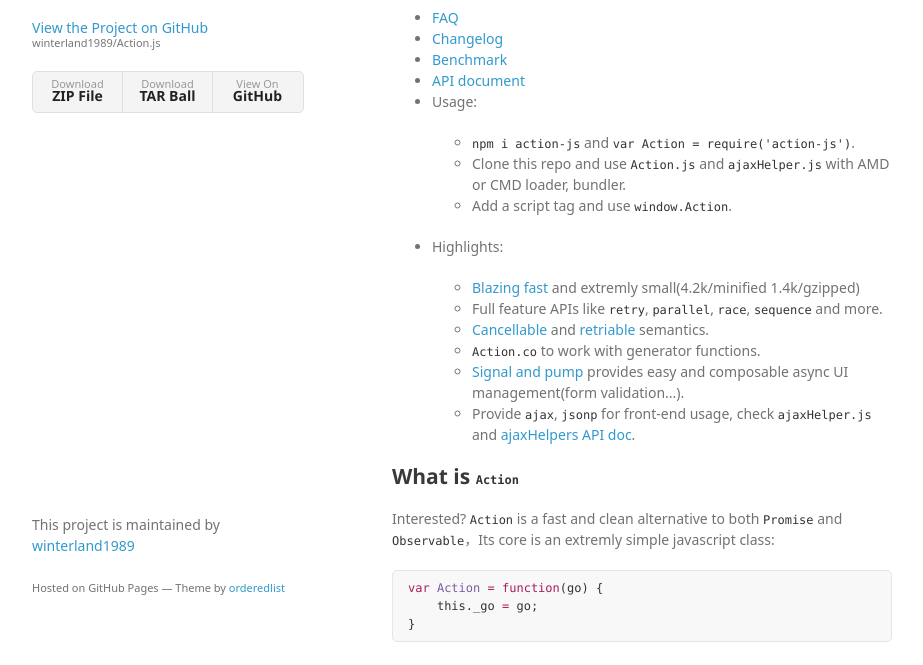
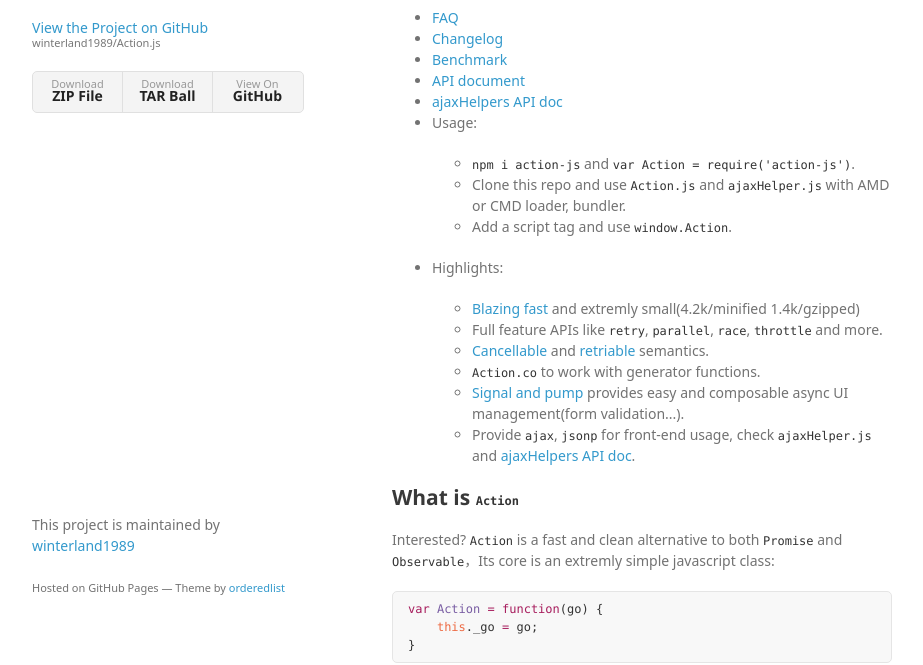
Before and after one commit to winterland1989/Action.js, a plain HTML site: page index.html in a window 1280 px wide. Shown: the part 133-798 px from the top of the page, without its empty margins (178-1101 px from the left). Drawn offline with Linux system fonts and the light colour scheme; a web font is replaced by a local one.

Commit message:
Create gh-pages branch via GitHub

```diff
--- a/index.html
+++ b/index.html
@@ -36,6 +36,7 @@
 <li><a href="#Changelog">Changelog</a></li>
 <li><a href="https://github.com/winterland1989/Action.js/wiki/Benchmark">Benchmark</a></li>
 <li><a href="https://github.com/winterland1989/Action.js/wiki/API-document">API document</a></li>
+<li><a href="https://github.com/winterland1989/Action.js/wiki/ajaxHelpers-API-document">ajaxHelpers API doc</a></li>
 <li>
 <p>Usage: </p>
 
@@ -52,7 +53,7 @@
 <ul>
 <li>
 <a href="https://github.com/winterland1989/Action.js/wiki/Benchmark">Blazing fast</a> and extremly small(4.2k/minified 1.4k/gzipped)</li>
-<li>Full feature APIs like <code>retry</code>, <code>parallel</code>, <code>race</code>, <code>sequence</code> and more.</li>
+<li>Full feature APIs like <code>retry</code>, <code>parallel</code>, <code>race</code>, <code>throttle</code> and more.</li>
 <li>
 <a href="https://github.com/winterland1989/Action.js/wiki/Return-value-of-go">Cancellable</a> and <a href="https://github.com/winterland1989/Action.js/wiki/Difference-from-Promise">retriable</a> semantics.</li>
 <li>
@@ -71,7 +72,7 @@
 <p>Interested? <code>Action</code> is a fast and clean alternative to both <code>Promise</code> and <code>Observable</code>，Its core is an extremly simple javascript class:</p>
 
 <div class="highlight highlight-source-js"><pre><span class="pl-k">var</span> <span class="pl-en">Action</span> <span class="pl-k">=</span> <span class="pl-k">function</span>(<span class="pl-smi">go</span>) {
-    <span class="pl-smi">this</span>.<span class="pl-smi">_go</span> <span class="pl-k">=</span> go;
+    <span class="pl-v">this</span>.<span class="pl-smi">_go</span> <span class="pl-k">=</span> go;
 }</pre></div>
 
 <p>We construct an <code>Action</code> by passing a function which consume a callback(aka. contination), take <code>fs.readFile</code> as an example:</p>
@@ -101,7 +102,7 @@
 <p>Now we can add a method to compose another callback with this contination:</p>
 
 <div class="highlight highlight-source-js"><pre><span class="pl-c1">Action</span>.<span class="pl-c1">prototype</span>.<span class="pl-en">_next</span> <span class="pl-k">=</span> <span class="pl-k">function</span>(<span class="pl-smi">cb</span>) {
-    <span class="pl-k">var</span> _go <span class="pl-k">=</span> <span class="pl-smi">this</span>.<span class="pl-smi">_go</span>;
+    <span class="pl-k">var</span> _go <span class="pl-k">=</span> <span class="pl-v">this</span>.<span class="pl-smi">_go</span>;
     <span class="pl-k">return</span> <span class="pl-k">new</span> <span class="pl-en">Action</span>(<span class="pl-k">function</span>(<span class="pl-smi">_cb</span>) {
         <span class="pl-k">return</span> <span class="pl-en">_go</span>(<span class="pl-k">function</span>(<span class="pl-smi">data</span>) {
             <span class="pl-k">var</span> _data <span class="pl-k">=</span> <span class="pl-en">cb</span>(data);
@@ -143,7 +144,7 @@
 <p>Nice, we just use a very simple class, one very simple functions, the callbacks are written in a much more readable way now, but we have a key problem to be solved yet: what if we want to nest async <code>Action</code> inside an <code>Action</code>? Turn out with a little modification to our <code>_next</code> function, we can handle that:</p>
 
 <div class="highlight highlight-source-js"><pre><span class="pl-c1">Action</span>.<span class="pl-c1">prototype</span>.<span class="pl-en">_next</span> <span class="pl-k">=</span> <span class="pl-k">function</span>(<span class="pl-smi">cb</span>) {
-    <span class="pl-k">var</span> _go <span class="pl-k">=</span> <span class="pl-smi">this</span>.<span class="pl-smi">_go</span>;
+    <span class="pl-k">var</span> _go <span class="pl-k">=</span> <span class="pl-v">this</span>.<span class="pl-smi">_go</span>;
     <span class="pl-k">return</span> <span class="pl-k">new</span> <span class="pl-en">Action</span>(<span class="pl-k">function</span>(<span class="pl-smi">_cb</span>) {
         <span class="pl-k">return</span> <span class="pl-en">_go</span>(<span class="pl-k">function</span>(<span class="pl-smi">data</span>) {
             <span class="pl-k">var</span> _data <span class="pl-k">=</span> <span class="pl-en">cb</span>(data);
@@ -201,7 +202,7 @@
 <p>What we can do to make it simpler? It's a complex problem, we start solving it by simplify it: <strong>Action.js use <code>Error</code> type as a special type to pass error information to the downstream</strong>, what does this mean?</p>
 
 <div class="highlight highlight-source-js"><pre><span class="pl-c1">Action</span>.<span class="pl-c1">prototype</span>.<span class="pl-en">next</span> <span class="pl-k">=</span> <span class="pl-k">function</span>(<span class="pl-smi">cb</span>) {
-    <span class="pl-k">var</span> _go <span class="pl-k">=</span> <span class="pl-smi">this</span>.<span class="pl-smi">_go</span>;
+    <span class="pl-k">var</span> _go <span class="pl-k">=</span> <span class="pl-v">this</span>.<span class="pl-smi">_go</span>;
     <span class="pl-k">return</span> <span class="pl-k">new</span> <span class="pl-en">Action</span>(<span class="pl-k">function</span>(<span class="pl-smi">_cb</span>) {
         <span class="pl-k">return</span> <span class="pl-en">_go</span>(<span class="pl-k">function</span>(<span class="pl-smi">data</span>) {
             <span class="pl-k">if</span> (data <span class="pl-k">instanceof</span> Error) {
@@ -229,7 +230,7 @@
 <p><code>next</code> ensure the <code>cb</code> it received, <strong>will never receive an <code>Error</code></strong>, we just skip <code>cb</code> and pass <code>Error</code> downstream, symmetrically, we define a function which only deal with <code>Error</code>, and let normal values pass:</p>
 
 <div class="highlight highlight-source-js"><pre><span class="pl-c1">Action</span>.<span class="pl-c1">prototype</span>.<span class="pl-en">guard</span> <span class="pl-k">=</span> <span class="pl-k">function</span>(<span class="pl-smi">cb</span>) {
-    <span class="pl-k">var</span> _go <span class="pl-k">=</span> <span class="pl-smi">this</span>.<span class="pl-smi">_go</span>;
+    <span class="pl-k">var</span> _go <span class="pl-k">=</span> <span class="pl-v">this</span>.<span class="pl-smi">_go</span>;
     <span class="pl-k">return</span> <span class="pl-k">new</span> <span class="pl-en">Action</span>(<span class="pl-k">function</span>(<span class="pl-smi">_cb</span>) {
         <span class="pl-k">return</span> <span class="pl-en">_go</span>(<span class="pl-k">function</span>(<span class="pl-smi">data</span>) {
            <span class="pl-k">if</span> (data <span class="pl-k">instanceof</span> Error) {
@@ -317,7 +318,7 @@
 <p>So here let me present the final version of <code>go</code>:</p>
 
 <div class="highlight highlight-source-js"><pre><span class="pl-c1">Action</span>.<span class="pl-c1">prototype</span>.<span class="pl-en">go</span> <span class="pl-k">=</span> <span class="pl-k">function</span>(<span class="pl-smi">cb</span>) {
-    <span class="pl-k">return</span> <span class="pl-smi">this</span>.<span class="pl-en">_go</span>(<span class="pl-k">function</span>(<span class="pl-smi">data</span>) {
+    <span class="pl-k">return</span> <span class="pl-v">this</span>.<span class="pl-en">_go</span>(<span class="pl-k">function</span>(<span class="pl-smi">data</span>) {
         <span class="pl-k">if</span> (data <span class="pl-k">instanceof</span> Error) {
             <span class="pl-k">throw</span> data;
         } <span class="pl-k">else</span> <span class="pl-k">if</span> (cb <span class="pl-k">!=</span> <span class="pl-c1">null</span>) {
@@ -385,7 +386,7 @@
 <li><p><a href="https://github.com/winterland1989/Action.js/wiki/Difference-from-Promise">Difference from Promise</a> to get a deeper understanding.</p></li>
 <li><p><a href="https://github.com/winterland1989/Action.js/wiki/Return-value-of-go">Return value of go</a> to learn how to cancel an <code>Action</code>.</p></li>
 <li><p><a href="https://github.com/winterland1989/Action.js/wiki/Signal-and-pump">Signal and pump</a> to see how <code>Action</code> making async UI management easy.</p></li>
-<li><p><a href="https://github.com/winterland1989/Action.js/wiki/API-document">API doc</a> for interesting things like <code>Action.parallel</code>, <code>Action.race</code>, <code>Action.sequence</code> and <code>Action.retry</code>.</p></li>
+<li><p><a href="https://github.com/winterland1989/Action.js/wiki/API-document">API doc</a> for interesting things like <code>Action.parallel</code>, <code>Action.race</code>, <code>Action.throttle</code> and <code>Action.retry</code>.</p></li>
 <li><p><a href="https://github.com/winterland1989/Action.js/wiki/ajaxHelpers-API-document">ajaxHelpers API doc</a> for front-end needs like <code>ajax</code>, <code>jsonp</code> and <code>parseParam/buildParam</code>.</p></li>
 </ul>
 
@@ -398,7 +399,7 @@
 
 <p>With <code>Promise</code> added to ES6 and ES7 <code>async/await</code> proposal, one must ask, why another library to do the same things again?</p>
 
-<p>Because <code>Action</code> is not <code>Promise</code>, It's a faster, simpler and full feature alternative comes with more flexible semantics. Actually <code>Action</code> have a <a href="https://github.com/winterland1989/Action.js/blob/master/Action.coffee#L205">very elegant <code>Action.co</code> implementation</a> to work with generators, nevertheless, use this library if you:</p>
+<p>Because <code>Action</code> is not <code>Promise</code>, It's a faster, simpler and full feature alternative comes with more flexible semantics. Actually <code>Action</code> have a <a href="https://github.com/winterland1989/Action.js/blob/master/Action.coffee#L233">very elegant <code>Action.co</code> implementation</a> to work with generators, nevertheless, use this library if you:</p>
 
 <ul>
 <li><p>Want something small, fast and memory effient in browser.</p></li>
@@ -466,6 +467,9 @@
 <h1>
 <a id="changelog" class="anchor" href="#changelog" aria-hidden="true"><span class="octicon octicon-link"></span></a>Changelog<a name="Changelog"></a>
 </h1>
+
+<p>V4.1.0
+add <code>throttle</code>, now <code>parallel</code> and <code>sequence</code> are implemented by <code>throttle</code>.</p>
 
 <p>v3.1.0</p>
 
```
Also changed, not shown: params.json (+1 -1 lines).
